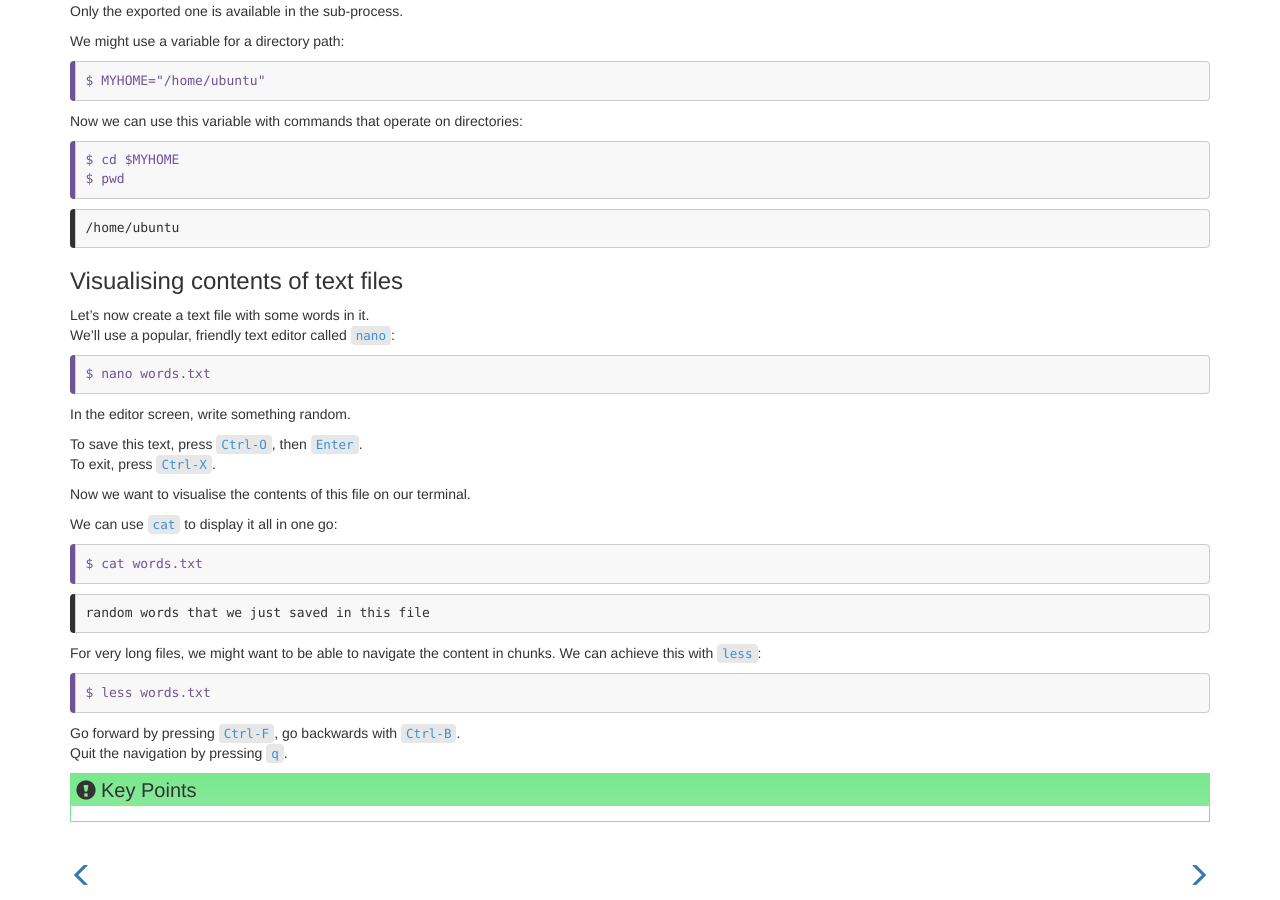
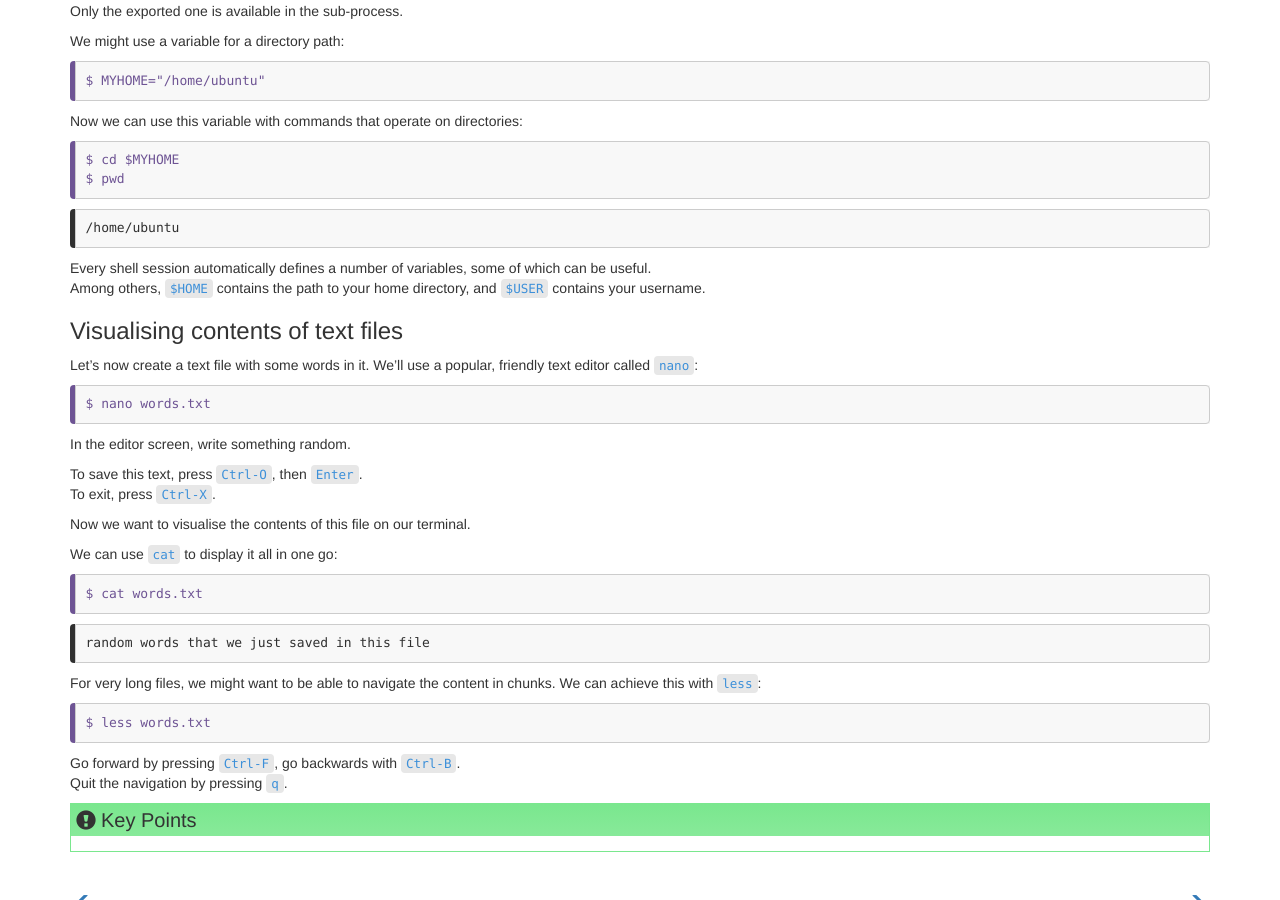
Before and after one commit to PawseySC/containers-bioinformatics-workshop, a Jekyll site: the page built from _episodes/2.prep2-linux.md, in a window 1280 px wide and 900 px high, scrolled down 2002 px. Built offline with Jekyll 4.4.1, drawn with Linux system fonts in a browser that asks for light colours.

Commit message:
edits to prep 2 linux

````diff
--- a/_episodes/2.prep2-linux.md
+++ b/_episodes/2.prep2-linux.md
@@ -153,11 +153,13 @@ $ pwd
 ```
 {: .output}
 
+Every shell session automatically defines a number of variables, some of which can be useful.
+Among others, `$HOME` contains the path to your home directory, and `$USER` contains your username.
+
 
 ### Visualising contents of text files
 
-Let's now create a text file with some words in it.
-We'll use a popular, friendly text editor called `nano`:
+Let's now create a text file with some words in it.  We'll use a popular, friendly text editor called `nano`:
 ```
 $ nano words.txt
 ```
````
